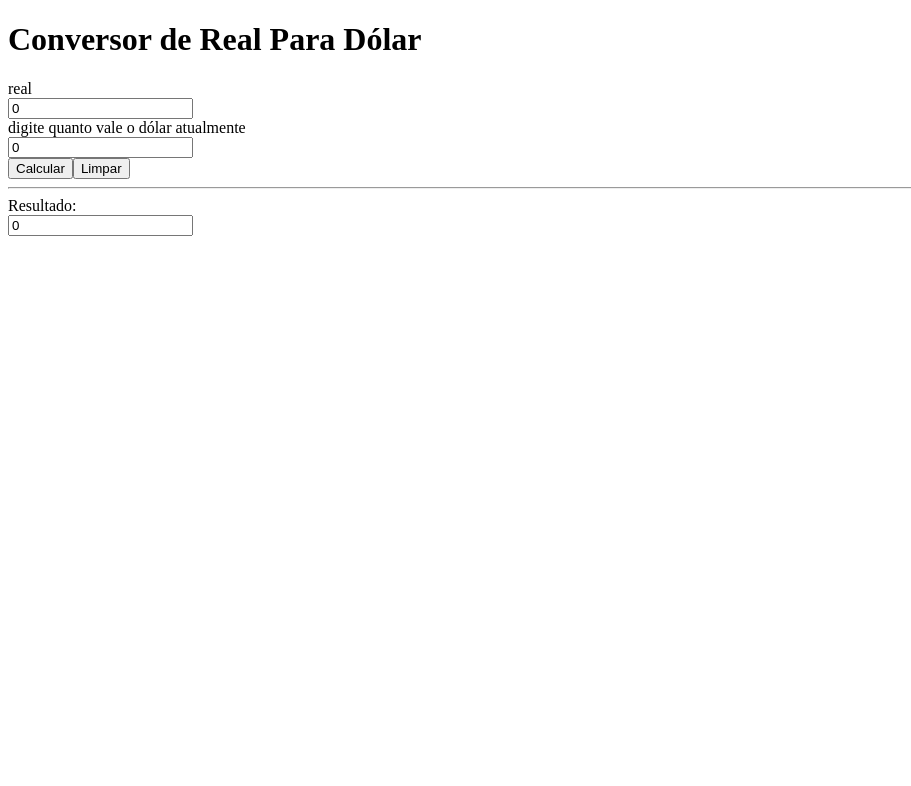
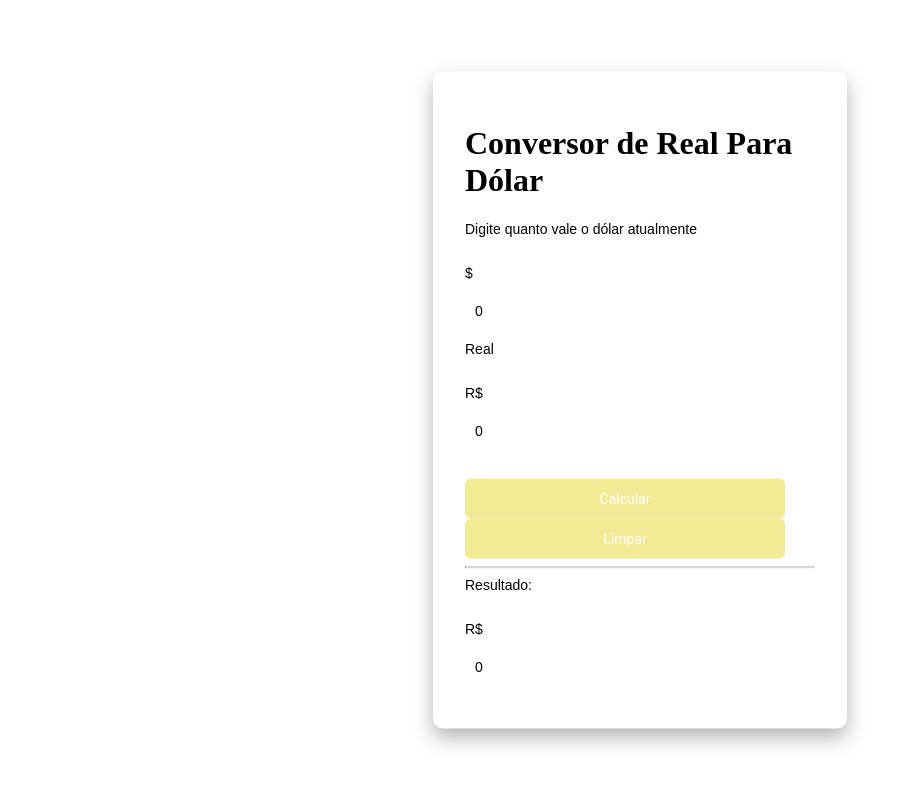
Before and after one commit to beartete/prova-angular, an Angular app: page / in a window 1280 px wide. Shown: the top 786 px of the page, without its empty margins (0-911 px from the left). Built offline with nearby package versions, Linux system fonts and the light colour scheme.

Commit message:
commit six

```diff
--- a/src/app/moeda/moeda.component.css
+++ b/src/app/moeda/moeda.component.css
@@ -0,0 +1,64 @@
+body {
+  background-color: #ffffff; /* mudar a cor do fundo */
+  font-family: Roboto, sans-serif;
+  }
+  label {
+    display: block;
+    margin-bottom: 10px;
+    font-family: Arial, sans-serif; /* mudar a fonte */
+    font-size: 14px;
+    color: rgb(0, 0, 0); /* adicionar cor ao texto */
+    }
+
+    /* Estilos para os elementos de entrada */
+
+    input {
+    display: block;
+    width: 320px;
+    height: 40px; /* aumentar a altura */
+    border-radius: 10px;
+    border: none;
+    margin-bottom: 10px;
+    font-family: Arial, sans-serif; /* mudar a fonte */
+    font-size: 14px;
+    padding: 10px; /* adicionar preenchimento */
+    box-sizing: border-box; /* manter o tamanho correto */
+    }
+    button {
+      display: block;
+      background-color: rgb(242, 234, 148);
+      color: #fff;
+      border: none;
+      width: 320px;
+      height: 40px;
+      border-radius: 6px;
+      cursor: pointer;
+      margin-right: 10px;
+      transition: background-color 0.2s ease-in-out;
+      font-family: 'Roboto', sans-serif; /* mudar a fonte */
+      font-size: 14px;
+      margin: black;
+      }
+
+    .box {
+        background-color: #ffffff;
+        padding: 2rem;
+        border-radius: 10px;
+        box-shadow: 0 9px 20px rgba(0, 0, 0, 0.3);
+        border: none;
+        position: absolute;
+        top: 50%;
+        left: 50%;
+        transform: translate(-50%, -50%);
+        align-items: center;
+        justify-content: center;
+        max-width: 350px;
+        }
+
+        label {
+          display: block;
+          margin-bottom: 10px;
+          font-family: Arial, sans-serif; /* mudar a fonte */
+          font-size: 14px;
+          color: black; /* adicionar cor ao texto */
+          }
--- a/src/app/moeda/moeda.component.html
+++ b/src/app/moeda/moeda.component.html
@@ -1,28 +1,35 @@
+<div class="box">
 <h1>Conversor de Real Para Dólar</h1>
 <div class="container">
   <div class="row">
     <div class="col-12">
       <div class="input-group mb-4">
         <div ngbDropdown class="d-inline-block">
-          <label>real </label>
+          <label for="">Digite quanto vale o dólar atualmente </label>
           <br>
+          <label for="">$</label>
           <input type="number" roboto-label="Text input with dropdown button" [(ngModel)]="primeiroNumero">
     </div>
-    <div class="col-12">
-      <label for="">digite quanto vale o dólar atualmente </label>
-      <br>
-      <input type="number" roboto-label="Text input with dropdown button" [(ngModel)]="segundoNumero">
-      <br>
+      <div class="col-12">
+        <label>Real </label>
+        <br>
+        <label for="">R$</label>
+          <input type="number" roboto-label="Text input with dropdown button" [(ngModel)]="segundoNumero">
+        <br>
     </div>
     </div>
       <div class="input-group mb-4">
         <div ngbDropdown class="d-inline-block"></div>
         </div>
+        <div>
         <button (click)="converter()">Calcular</button>
         <button (click)="limpar()">Limpar</button>
+      </div>
       </div>
       <hr>
       <label for="resultado">Resultado:</label>
       <br>
+      <label for="">R$</label>
       <input type="number" name="resultado" [value]="resultado" readonly>
     </div>
+  </div>
--- a/src/app/moeda/moeda.component.ts
+++ b/src/app/moeda/moeda.component.ts
@@ -10,22 +10,18 @@ export class MoedaComponent {
   primeiroNumero: number = 0;
   segundoNumero: number = 0;
   resultado: number = 0;
-  converter: any;
+
 
    limpar() {
       this.primeiroNumero = 0;
       this.segundoNumero = 0;
       this.resultado = 0;
-
-        converter(); {
-         if(this.primeiroNumero !==0){
-         this.resultado = this.primeiroNumero * this.segundoNumero;
-         } else {
-             alert('Não é possível dividir por zero!');
-          }
-      }
    }
+ converter() {
+      if(this.primeiroNumero !==0){
+    this.resultado =  this.segundoNumero * this.primeiroNumero;
+    } else {
+        alert('Não é possível dividir por zero!');
+     }
+ }
 }
-function converter() {
-  throw new Error('Function not implemented.');
-}
```
